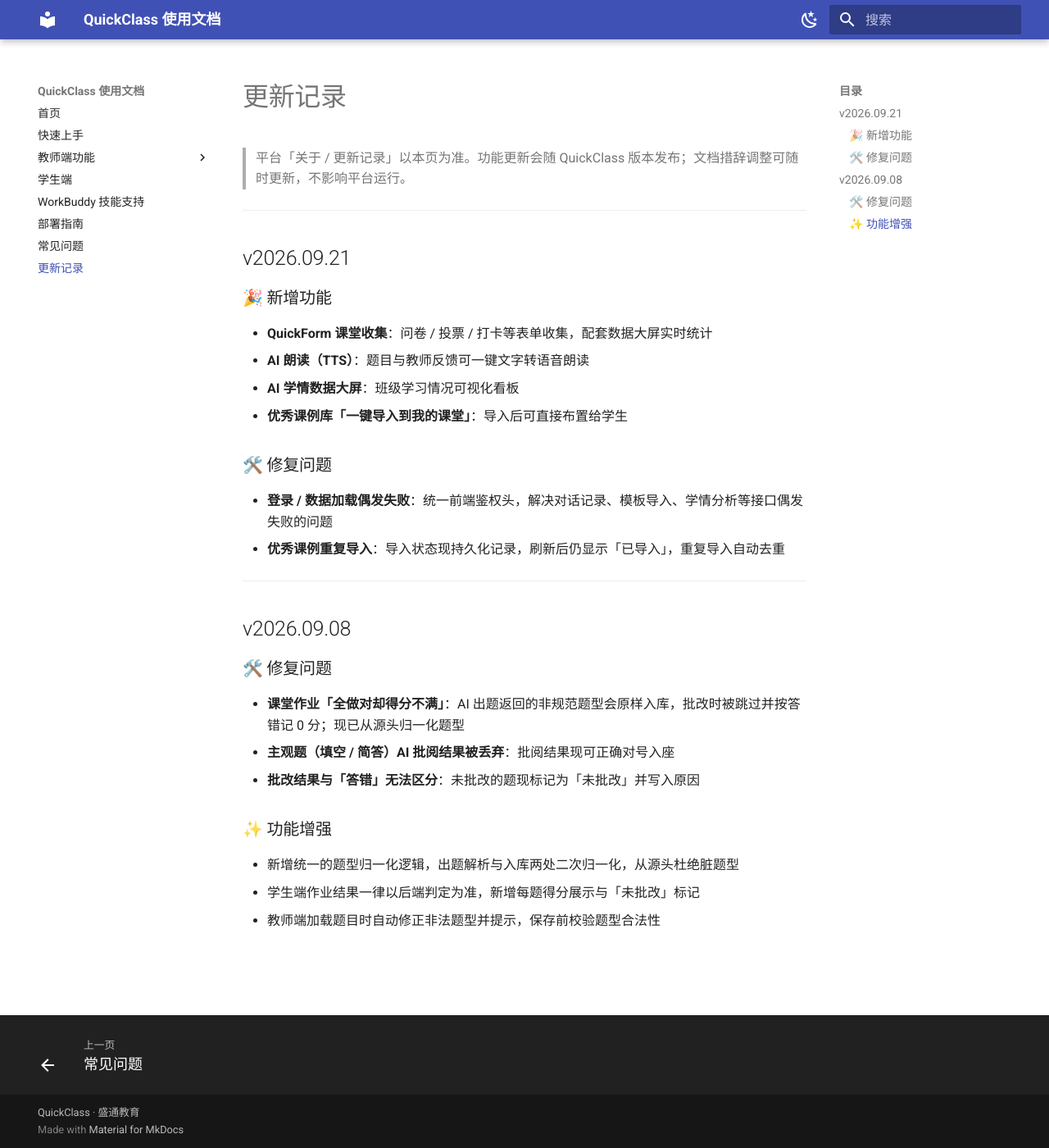
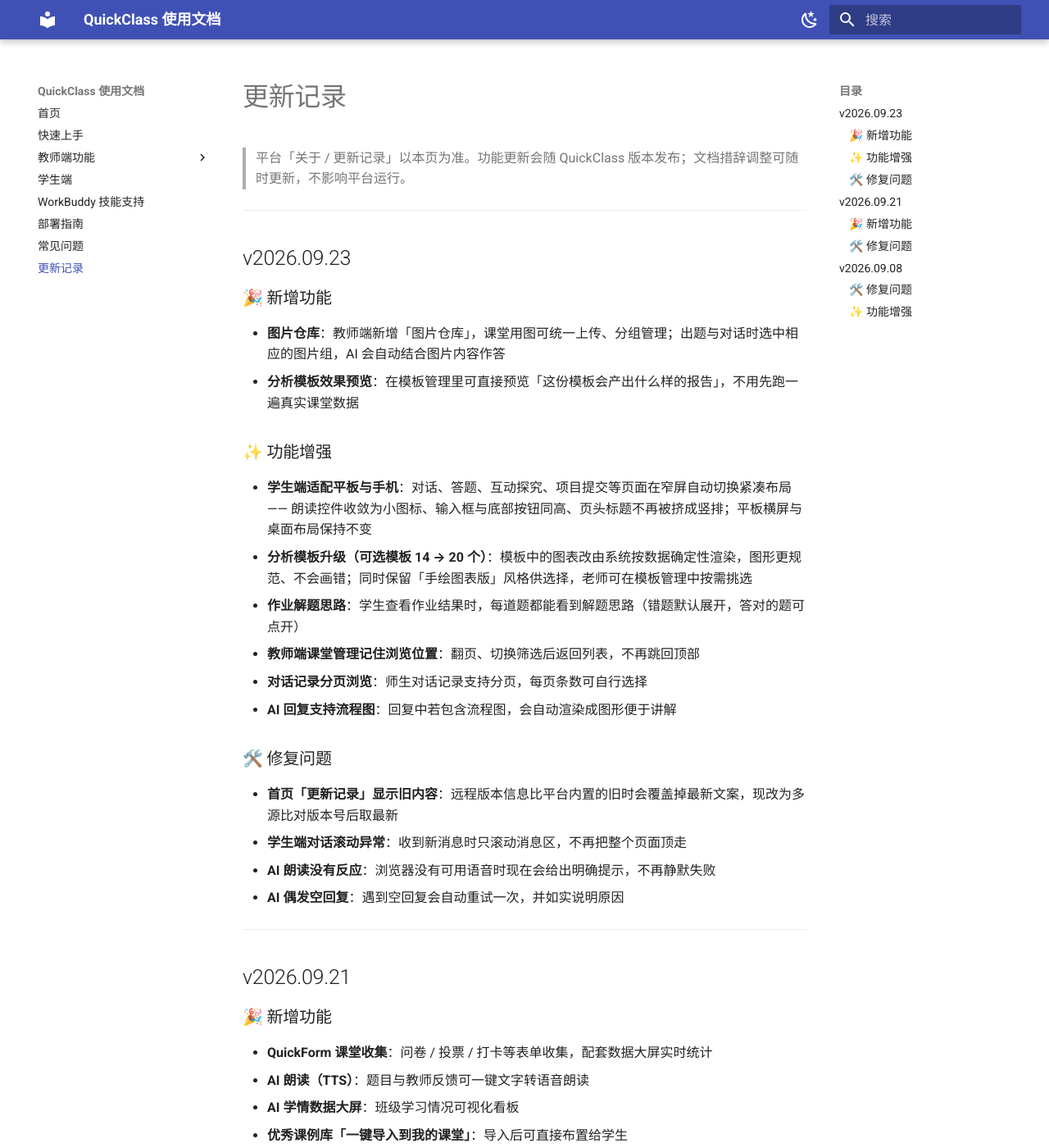
Before and after one commit to nmww/quickclass-docs, an MkDocs documentation site: the page built from docs/changelog.md, in a window 1280 px wide and 1400 px high. Shown: the whole window at 82% size. Built offline with MkDocs 1.6.1 and Material for MkDocs 9.7.7, drawn with Linux system fonts in a browser that asks for light colours.

Commit message:
docs(changelog): 补全 v2026.09.23 更新记录
本批实际部署 11 个提交，原条目只写了 2 条，补齐教师/学生可见的变化：
- 新增：图片仓库、分析模板效果预览
- 增强：可选模板 14→20（图表改由系统确定性渲染，另保留手绘图表版）、
  作业解题思路、课堂管理记住浏览位置、对话记录分页、AI 回复流程图渲染
- 修复：对话滚动带动整页、朗读失败静默、AI 空回复、首页更新记录显示旧内容

注：本页是平台首页「更新记录」通知的唯一文案来源（/api/version/check 抓取
本页 HTML），改这里即可更新平台通知，无需重新部署 QuickClass。

```diff
--- a/docs/changelog.md
+++ b/docs/changelog.md
@@ -1,6 +1,31 @@
 # 更新记录
 
 > 平台「关于 / 更新记录」以本页为准。功能更新会随 QuickClass 版本发布；文档措辞调整可随时更新，不影响平台运行。
+
+---
+
+## v2026.09.23
+
+### 🎉 新增功能
+
+- **图片仓库**：教师端新增「图片仓库」，课堂用图可统一上传、分组管理；出题与对话时选中相应的图片组，AI 会自动结合图片内容作答
+- **分析模板效果预览**：在模板管理里可直接预览「这份模板会产出什么样的报告」，不用先跑一遍真实课堂数据
+
+### ✨ 功能增强
+
+- **学生端适配平板与手机**：对话、答题、互动探究、项目提交等页面在窄屏自动切换紧凑布局 —— 朗读控件收敛为小图标、输入框与底部按钮同高、页头标题不再被挤成竖排；平板横屏与桌面布局保持不变
+- **分析模板升级（可选模板 14 → 20 个）**：模板中的图表改由系统按数据确定性渲染，图形更规范、不会画错；同时保留「手绘图表版」风格供选择，老师可在模板管理中按需挑选
+- **作业解题思路**：学生查看作业结果时，每道题都能看到解题思路（错题默认展开，答对的题可点开）
+- **教师端课堂管理记住浏览位置**：翻页、切换筛选后返回列表，不再跳回顶部
+- **对话记录分页浏览**：师生对话记录支持分页，每页条数可自行选择
+- **AI 回复支持流程图**：回复中若包含流程图，会自动渲染成图形便于讲解
+
+### 🛠️ 修复问题
+
+- **首页「更新记录」显示旧内容**：远程版本信息比平台内置的旧时会覆盖掉最新文案，现改为多源比对版本号后取最新
+- **学生端对话滚动异常**：收到新消息时只滚动消息区，不再把整个页面顶走
+- **AI 朗读没有反应**：浏览器没有可用语音时现在会给出明确提示，不再静默失败
+- **AI 偶发空回复**：遇到空回复会自动重试一次，并如实说明原因
 
 ---
 
```
